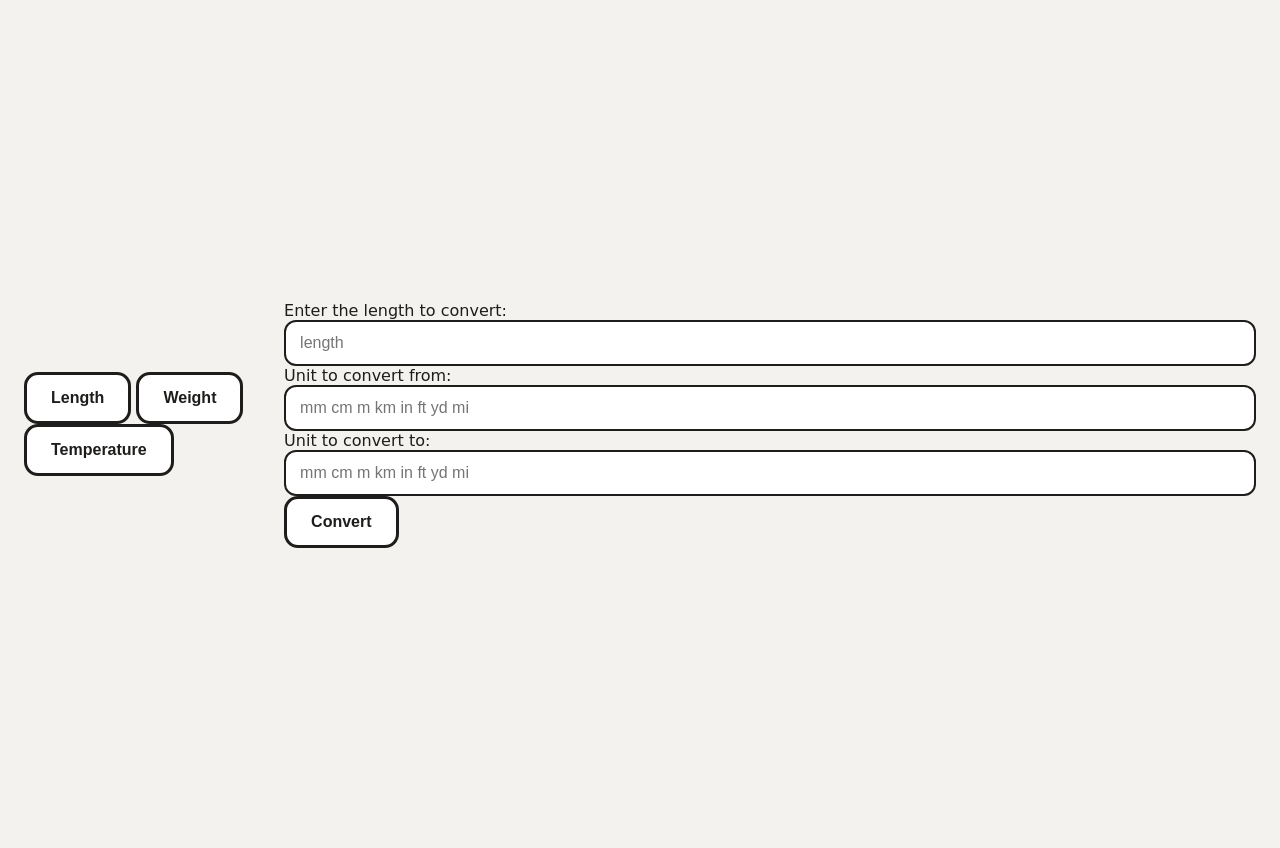
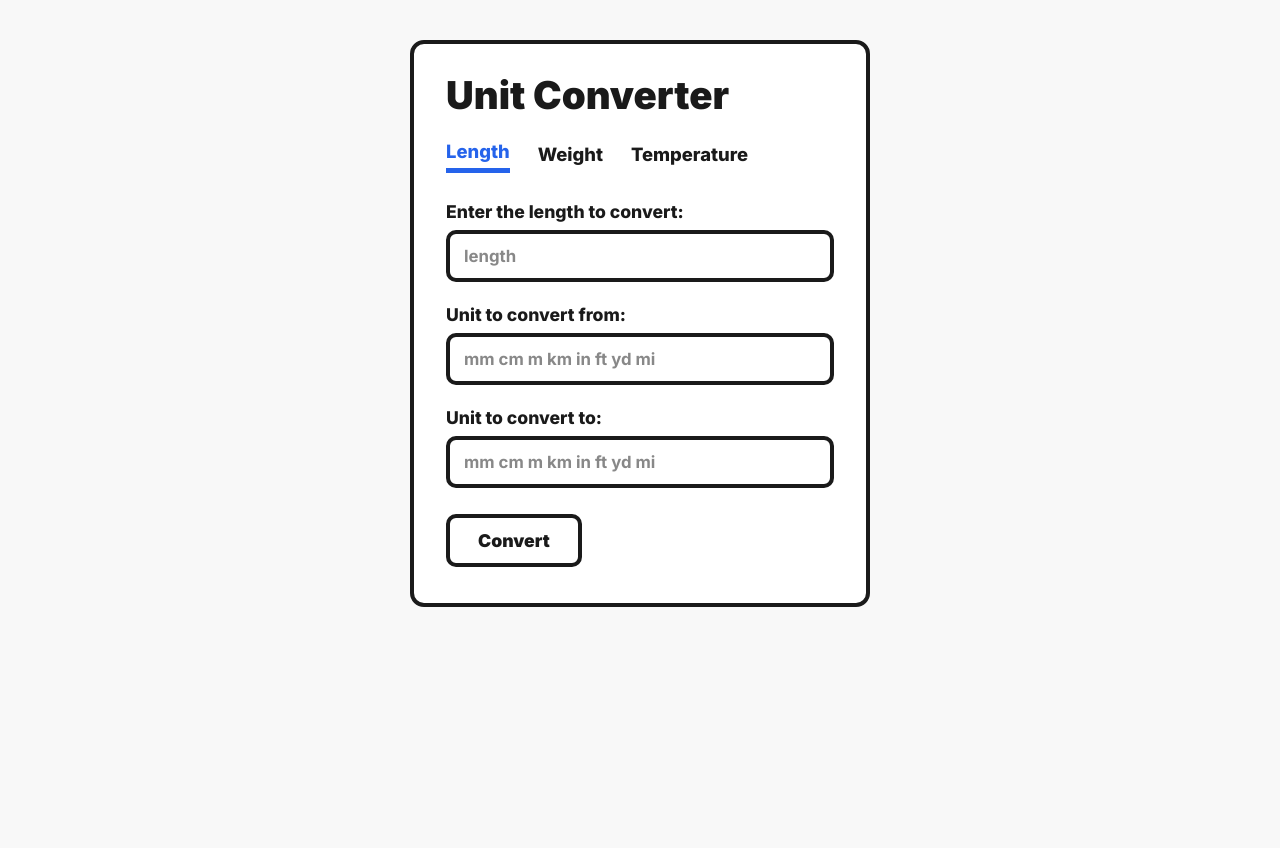
Before and after one commit to syssefim/roadmap.sh-Unit-Converter, a Flask app: page / in a window 1280 px wide. After the commit the page ends 607 px from the top, so only its background shows below. Run offline with Flask 3, Linux system fonts and the light colour scheme.

Commit message:
Implemented near final design for frontend.

```diff
--- a/website/static/length.css
+++ b/website/static/length.css
@@ -1,159 +1,139 @@
-/* Layout */
+/* Import Inter from Google Fonts */
+@import url('https://fonts.googleapis.com/css2?family=Inter:wght@700;800;900&display=swap');
+
+/* Unit Converter — sketch-style layout */
+
 :root {
-  color-scheme: light;
+  --border-width: 4px;
+}
+
+*,
+*::before,
+*::after {
+  box-sizing: border-box;
+}
+
+html {
+  background: #F8F8F8;
 }
 
 body {
-  margin: 0;
-  min-height: 100vh;
-  background: #f3f2ef;
-  font-family: "Comic Sans MS", "Comic Neue", cursive, sans-serif;
-  color: #1e1d1b;
-  display: flex;
-  align-items: center;
-  justify-content: center;
-  padding: 24px;
+  margin: 40px auto;
+  max-width: 460px;
+  padding: 28px 32px 36px;
+  border: var(--border-width) solid #1a1a1a;
+  border-radius: 14px;
+  background: #ffffff;
+
+  /* Changed from Comic Sans to Inter */
+  font-family: 'Inter', sans-serif;
+
+  font-weight: 700;
+  color: #1a1a1a;
 }
 
-main,
-.container,
-.page {
-  width: min(1100px, 100%);
-}
-
-.panel {
-  background: #ffffff;
-  border: 3px solid #1e1d1b;
-  border-radius: 22px;
-  box-shadow: 0 22px 44px rgba(0, 0, 0, 0.08);
-  padding: 28px 26px;
-}
-
-.layout {
-  display: flex;
-  gap: 24px;
-  flex-wrap: wrap;
-}
-
-.panel--wide {
-  flex: 1 1 420px;
-  min-width: 320px;
-}
-
-/* Heading */
-.panel h1,
-.panel h2 {
-  margin: 0 0 20px;
-  font-weight: 700;
-  letter-spacing: -0.04em;
-}
-
-.panel h1 {
-  font-size: clamp(2rem, 3vw, 2.6rem);
-}
-
-.panel h2 {
-  font-size: 1.3rem;
-}
-
-/* Tabs */
-.tabs {
-  display: flex;
-  gap: 20px;
-  margin-bottom: 26px;
-  padding: 0;
-  list-style: none;
-}
-
-.tab,
-.tab-button {
-  background: transparent;
-  border: none;
-  color: #1e1d1b;
-  font-size: 1.05rem;
-  cursor: pointer;
-  padding: 0;
-  position: relative;
-}
-
-.tab.active::after,
-.tab-button.active::after {
-  content: "";
-  position: absolute;
-  left: 0;
-  right: 0;
-  bottom: -10px;
-  height: 4px;
-  background: #3e63ff;
-  border-radius: 999px;
-}
-
-/* Form */
-.field {
-  display: flex;
-  flex-direction: column;
-  gap: 8px;
-  margin-bottom: 18px;
-}
-
-.field label {
-  font-size: 1rem;
-}
-
-input[type="text"],
-input[type="number"],
-select,
-textarea {
-  width: 100%;
-  min-height: 44px;
-  border: 2px solid #1e1d1b;
-  border-radius: 12px;
-  padding: 12px 14px;
-  font-size: 1rem;
-  background: #fff;
-  box-sizing: border-box;
-}
-
-input:focus,
-select:focus,
-textarea:focus {
-  outline: none;
-  box-shadow: 0 0 0 4px rgba(62, 99, 255, 0.14);
-}
-
-button,
-.button,
-.btn {
-  border: 3px solid #1e1d1b;
-  background: #fff;
-  color: #1e1d1b;
-  border-radius: 14px;
-  padding: 14px 24px;
-  font-size: 1rem;
-  font-weight: 700;
-  cursor: pointer;
-  transition: transform 120ms ease, background 120ms ease;
-}
-
-button:hover,
-.button:hover,
-.btn:hover {
-  background: #f4f4f4;
-  transform: translateY(-1px);
-}
-
-/* Result panel */
-.result-summary {
-  margin: 0 0 24px;
-  font-size: 1.1rem;
-}
-
-.result-value {
-  margin: 0;
-  font-size: clamp(2rem, 4vw, 3rem);
-  font-weight: 800;
+body::before {
+  content: "Unit Converter";
+  display: block;
+  margin-bottom: 22px;
+  font-size: clamp(2rem, 5vw, 2.4rem);
+  font-weight: 900;
+  line-height: 1.2;
 }
 
 .hidden {
   display: none;
 }
+
+/* Navigation */
+#navigation {
+  display: flex;
+  gap: 28px;
+  margin-bottom: 28px;
+}
+
+#navigation button {
+  background: transparent;
+  border: none;
+  padding: 0 0 6px;
+  font: inherit;
+  font-size: 1.15rem;
+  font-weight: 800;
+  color: #1a1a1a;
+  cursor: pointer;
+}
+
+#navigation button:hover:not(:disabled) {
+  color: #2563eb;
+}
+
+#navigation button[disabled] {
+  color: #2563eb;
+  border-bottom: 5px solid #2563eb;
+  cursor: default;
+  opacity: 1;
+}
+
+/* Converting view */
+#converting-view label {
+  display: block;
+  margin-bottom: 8px;
+  font-size: 1.1rem;
+  font-weight: 800;
+}
+
+#converting-view input[type="text"] {
+  display: block;
+  width: 100%;
+  margin-bottom: 22px;
+  padding: 12px 14px;
+  border: var(--border-width) solid #1a1a1a;
+  border-radius: 10px;
+  background: #ffffff;
+  font: inherit;
+  font-size: 1.05rem;
+  font-weight: 700;
+}
+
+#converting-view input[type="text"]::placeholder {
+  color: #888;
+}
+
+#converting-view input[type="text"]:focus {
+  outline: none;
+  box-shadow: 0 0 0 3px rgba(37, 99, 235, 0.15);
+}
+
+#convert,
+#reset {
+  margin-top: 4px;
+  padding: 12px 28px;
+  border: var(--border-width) solid #1a1a1a;
+  border-radius: 10px;
+  background: #ffffff;
+  font: inherit;
+  font-size: 1.1rem;
+  font-weight: 900;
+  color: #1a1a1a;
+  cursor: pointer;
+}
+
+#convert:hover,
+#reset:hover {
+  background: #f7f7f7;
+}
+
+/* Converted view */
+#converted-view::before {
+  display: block;
+  margin-bottom: 18px;
+  font-size: 1.1rem;
+  font-weight: 800;
+}
+
+#converted-view h1 {
+  margin: 0 0 28px;
+  font-size: clamp(2.25rem, 6vw, 3rem);
+  font-weight: 900;
+  line-height: 1.15;
+}
--- a/website/templates/length.html
+++ b/website/templates/length.html
@@ -4,13 +4,9 @@
     <meta charset="UTF-8">
     <meta name="viewport" content="width=device-width, initial-scale=1.0">
     <title>Length</title>
-    <link rel="stylesheet" href="../static/length.css">
+    <link rel="stylesheet" href="{{ url_for('static', filename='length.css') }}">
 </head>
 <body>
-    <!-- <style>
-        .hidden { display: none; }
-    </style> -->
-
     <!-- Nav -->
     <div id="navigation">
         <button disabled>Length</button>
@@ -37,7 +33,7 @@
 
     <!-- Converted View -->
      <div id="converted-view" class="hidden">
-        <h1>Units converted yayyy</h1>
+        <p>Result of your calculation</p>
         <button id="reset">Reset</button>
      </div>
 
--- a/website/templates/temperature.html
+++ b/website/templates/temperature.html
@@ -4,6 +4,7 @@
     <meta charset="UTF-8">
     <meta name="viewport" content="width=device-width, initial-scale=1.0">
     <title>Temperature</title>
+    <link rel="stylesheet" href="{{ url_for('static', filename='temperature.css') }}">
 </head>
 <body>
     <style>
--- a/website/templates/weight.html
+++ b/website/templates/weight.html
@@ -4,6 +4,7 @@
     <meta charset="UTF-8">
     <meta name="viewport" content="width=device-width, initial-scale=1.0">
     <title>Weight</title>
+    <link rel="stylesheet" href="{{ url_for('static', filename='weight.css') }}">
 </head>
 <body>
     <style>
```
Also changed, not shown: website/static/temperature.css (+139 -0 lines), website/static/weight.css (+139 -0 lines).
